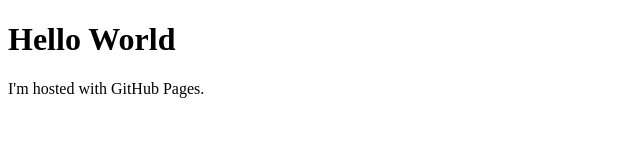
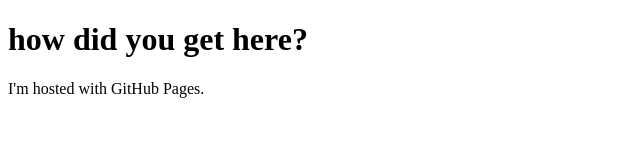
Before and after one commit to nwlndfre/nwlndfre.github.io, a plain HTML site: page index.html in a window 1280 px wide. Shown: the whole page, without its empty margins (0-640 px from the left). Drawn offline with Linux system fonts and the light colour scheme.

Commit message:
Update index.html

```diff
--- a/index.html
+++ b/index.html
@@ -1,7 +1,7 @@
 <!DOCTYPE html>
 <html>
 <body>
-<h1>Hello World</h1>
+<h1>how did you get here?</h1>
 <p>I'm hosted with GitHub Pages.</p>
 </body>
 </html>
```
